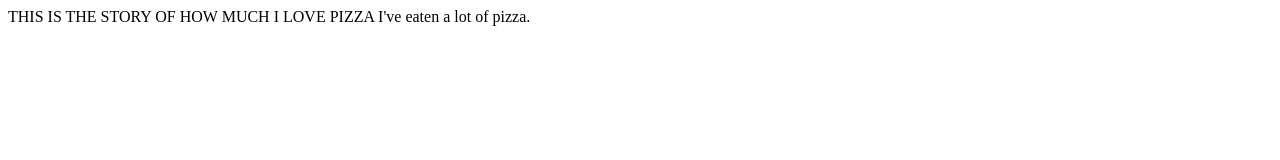
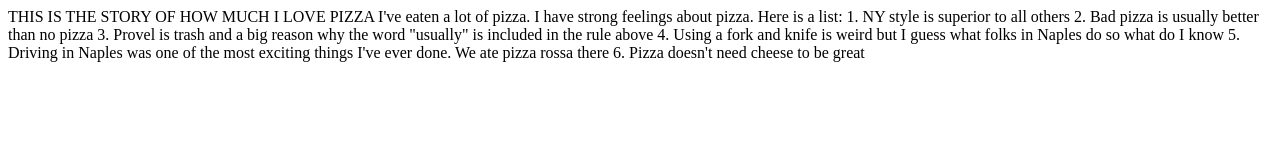
Before and after one commit to jmossgraber1/js-assignment-4-html-me-something-jmossgraber1, a website: page index.html in a window 1280 px wide. Drawn offline with Linux system fonts and the light colour scheme.

Commit message:
Update index.html

```diff
--- a/index.html
+++ b/index.html
@@ -4,6 +4,13 @@
       THIS IS THE STORY OF HOW MUCH I LOVE PIZZA
    </head>
    <body>
-     I've eaten a lot of pizza.
+     I've eaten a lot of pizza. I have strong feelings about pizza. Here is a list:
+      1. NY style is superior to all others
+      2. Bad pizza is usually better than no pizza
+      3. Provel is trash and a big reason why the word "usually" is included in the rule above
+      4. Using a fork and knife is weird but I guess what folks in Naples do so what do I know
+      5. Driving in Naples was one of the most exciting things I've ever done. We ate pizza rossa there
+      6. Pizza doesn't need cheese to be great
+
    </body>
 </html>
```
